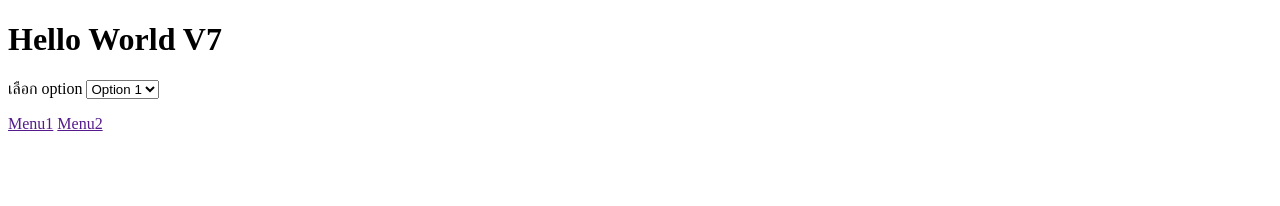
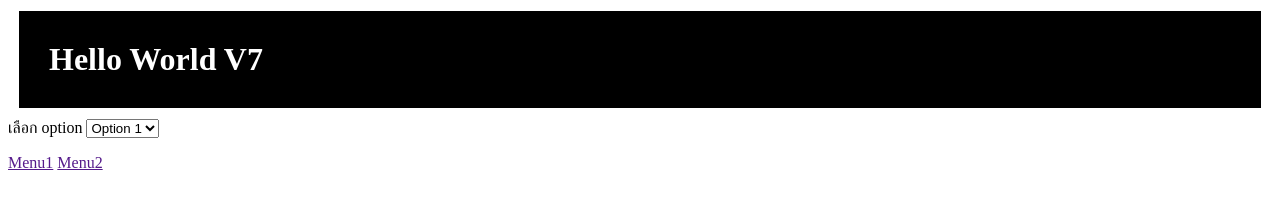
Before and after one commit to Slam14/W3JavaScript, a plain HTML site: page index.html in a window 1280 px wide. Drawn offline with Linux system fonts and the light colour scheme.

Commit message:
Add Title color

```diff
--- a/index.html
+++ b/index.html
@@ -7,7 +7,7 @@
     <link rel="stylesheet" href="style.css">
 </head>
 <body>
-    <h1>Hello World V7</h1>
+    <h1 class="title">Hello World V7</h1>
     <label for="menu">เลือก option</label>
     <select id="menu" >
     <option value="1">Option 1</option>
--- a/style.css
+++ b/style.css
@@ -1,4 +1,4 @@
-.dark-mode{
+.title{
     border:1px solid #fff;
     background-color: #000;
     color: #fff;
```
